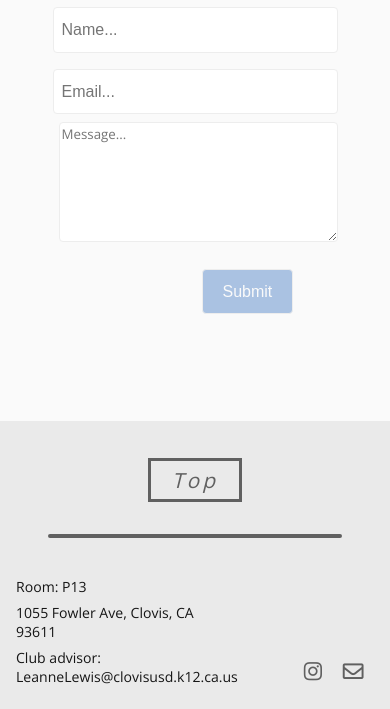
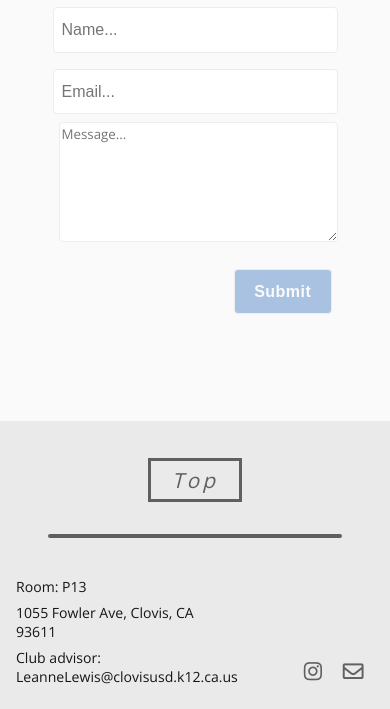
Before and after one commit to StephenDumore/CHS-Book-Club, a PHP site: page /contact.php in a window 390 px wide. Shown: the part 862-1571 px from the top of the page. Run offline with PHP 8.4, Linux system fonts and the light colour scheme; some libraries are stand-ins or nearby versions.

Commit message:
made final changes to form

```diff
--- a/style.css
+++ b/style.css
@@ -549,6 +549,8 @@ textarea {
     position: absolute;
     right: 0;
     margin-right: 25%;
+    font-weight: 600;
+    letter-spacing: .03em;
 }
 
 .submit:hover {
@@ -772,6 +774,10 @@ button:hover {
     .form-content {
         width: 70%
     }
+
+    .submit {
+        margin-right: 15%;
+    }
 }
 
 @media (max-width: 600px) {
@@ -892,4 +898,8 @@ button:hover {
         margin-right: 0;
         margin-left: 0;
     }
+
+    .submit {
+        margin-right: 15%;
+    }
 }
```
